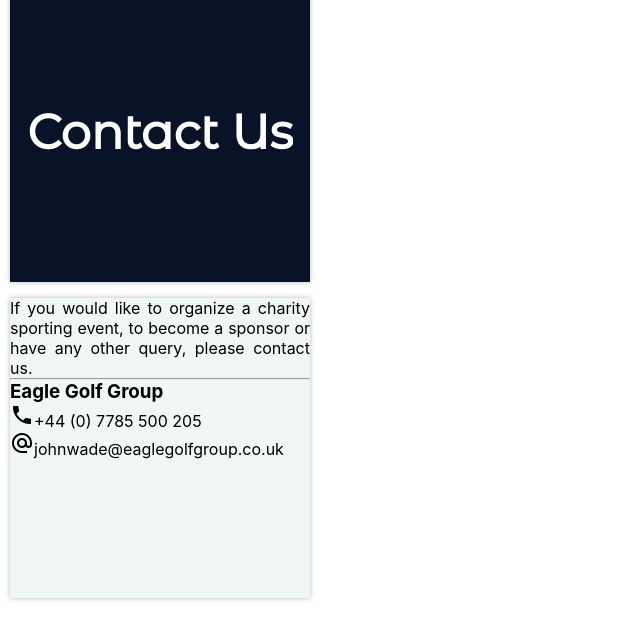
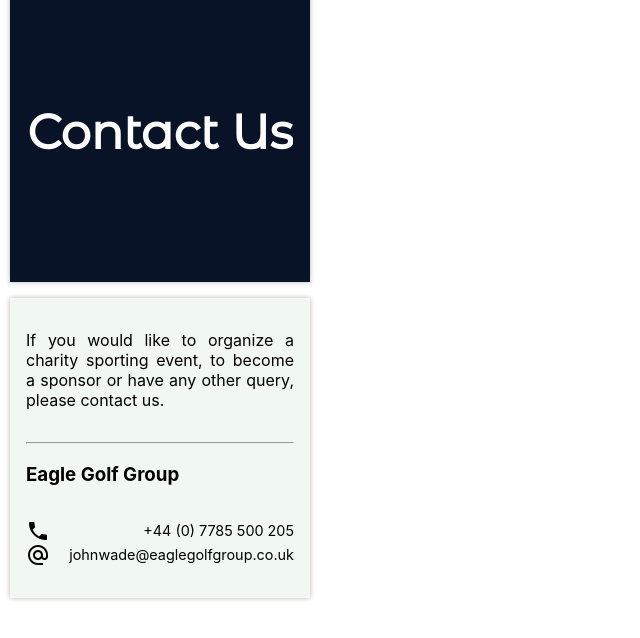
Before and after one commit to annaszalkiewicz/eaglegolfgroup, a React (Create React App) app: page / in a window 1280 px wide. Shown: the part 8244-8882 px from the top of the page, without its empty margins (0-640 px from the left). Built offline with nearby package versions, Linux system fonts and the light colour scheme.

Commit message:
Add styling to contact content

```diff
--- a/src/css/_index.scss
+++ b/src/css/_index.scss
@@ -392,6 +392,26 @@
   justify-content: center;
   align-items: center;
 }
+.contact-item-2 {
+  display: flex;
+  flex-direction: column;
+  padding: 1em;
+  p {
+    margin: 1em 0 2em 0;
+  }
+  h3 {
+    margin: 1em 0;
+  }
+  .contact-telephone {
+    margin-top: 1em;
+  }
+}
+.contact-telephone, .contact-email {
+  display: flex;
+  justify-content: space-between;
+  align-items: center;
+  font-size: 0.9em;
+}
 
 // CAROUSEL
 
```
